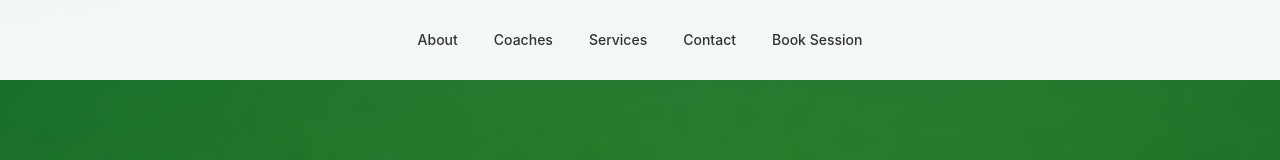
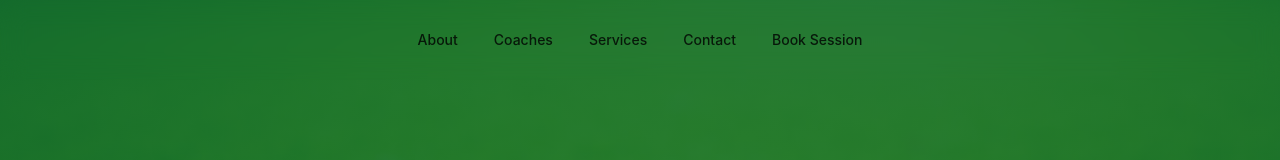
Before and after one commit to Mejrifx/astroturf-baller-build, a React (Vite) app: page /home in a window 1280 px wide. Shown: the top 160 px of the page. Built offline with nearby package versions, Linux system fonts and the light colour scheme; the HTML template or start-up script is replaced by a standard one.

Commit message:
Fix navbar mobile background logic

```diff
--- a/src/components/Navbar.tsx
+++ b/src/components/Navbar.tsx
@@ -48,10 +48,8 @@
 
   return (
     <nav
-      className={`fixed top-0 left-0 right-0 z-50 transition-all duration-300 bg-background/95 backdrop-blur-md shadow-lg border-b border-border/50 md:${
-        isScrolled
-          ? "bg-background/95 backdrop-blur-md shadow-lg border-b border-border/50"
-          : "bg-transparent md:shadow-none md:border-b-0"
+      className={`fixed top-0 left-0 right-0 z-50 transition-all duration-300 bg-background/95 backdrop-blur-md shadow-lg border-b border-border/50 ${
+        !isScrolled ? "md:bg-transparent md:shadow-none md:border-b-0" : ""
       }`}
     >
       <div className="container mx-auto px-4">
```
